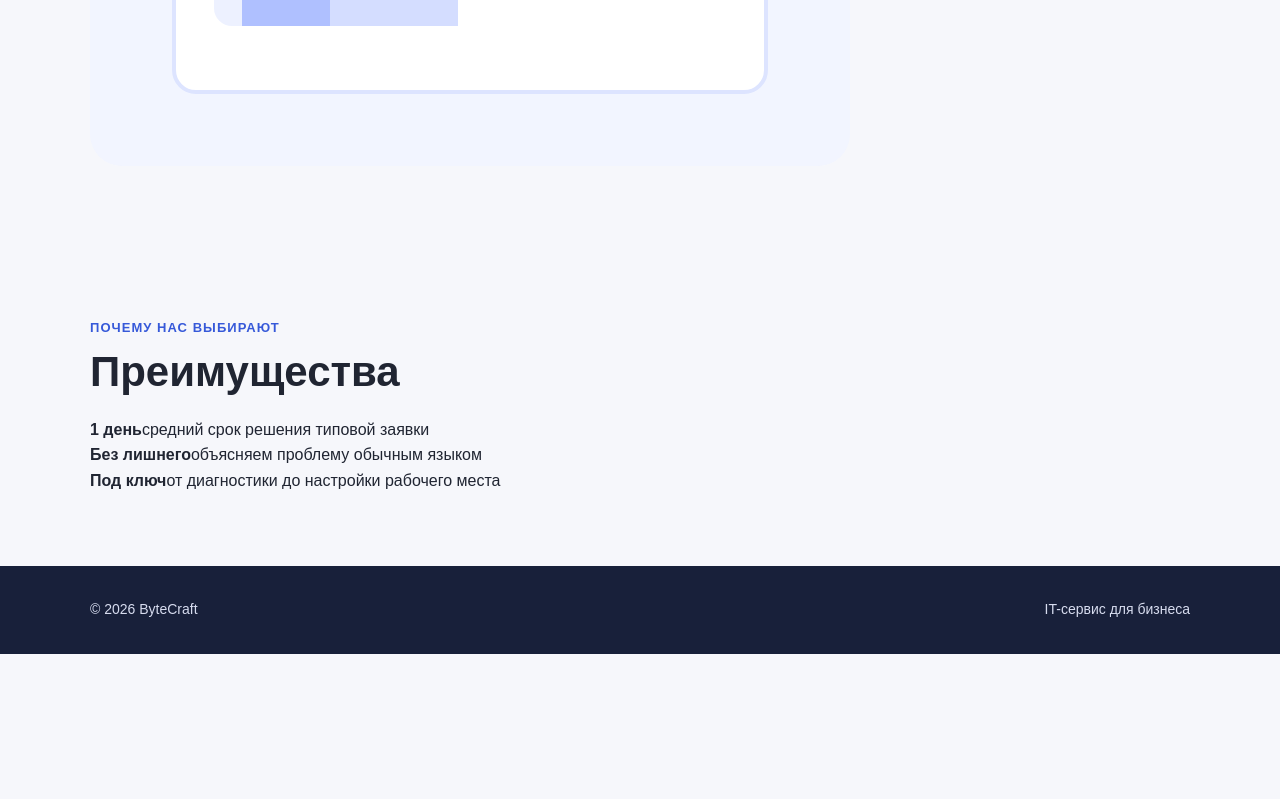
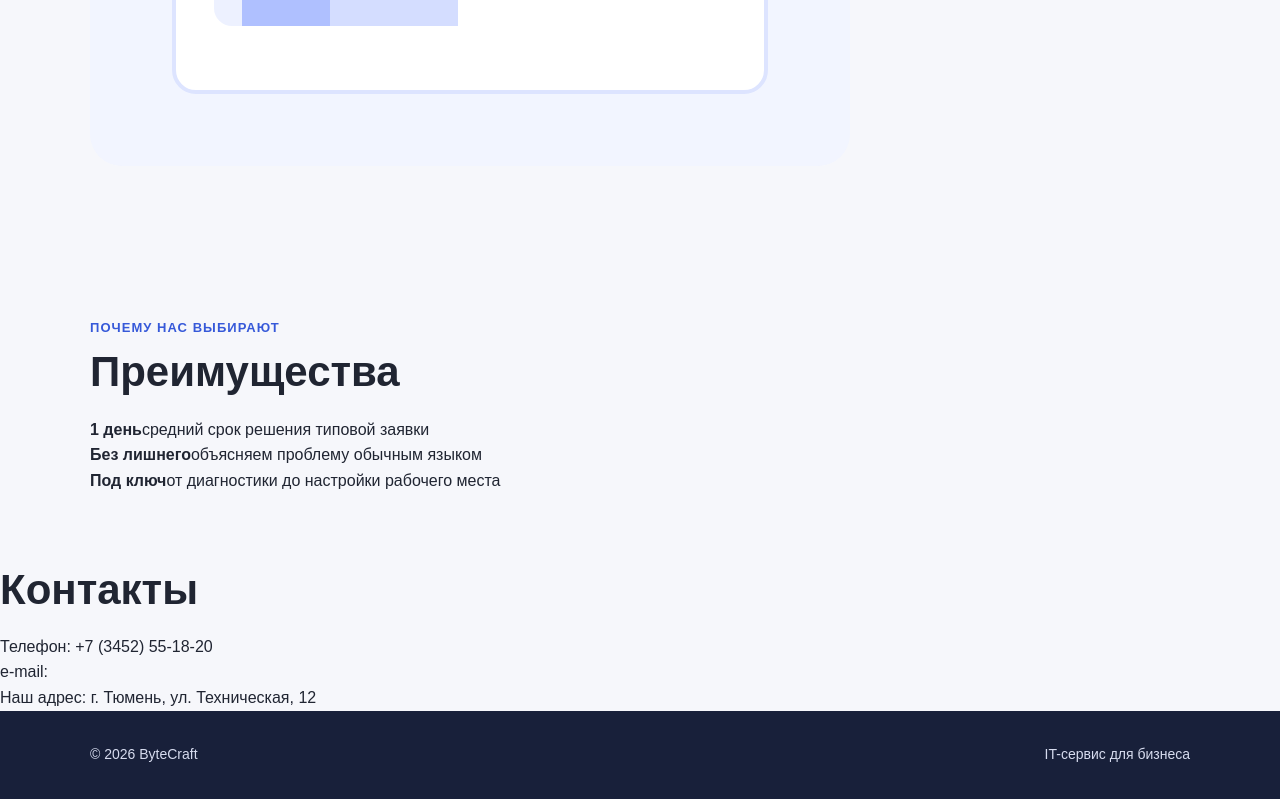
Before and after one commit to EgorTyyyl/company_site, a plain HTML site: page company_site/index.html in a window 1280 px wide. Shown: the part 1645-2444 px from the top of the page. Before the commit the page ends 2299 px from the top, so only its background shows below. Drawn offline with Linux system fonts and the light colour scheme.

Commit message:
Добавил блок контактов в HTML

```diff
--- a/company_site/index.html
+++ b/company_site/index.html
@@ -93,6 +93,13 @@
     -->
   </main>
 
+  <section id="contacts">
+    <h2>Контакты</h2>
+    <div>Телефон: +7 (3452) 55-18-20</div>
+    <div>e-mail: </div>
+    <div>Наш адрес: г. Тюмень, ул. Техническая, 12</div>
+  </section>
+
   <footer class="site-footer">
     <div class="container footer-inner">
       <span>© 2026 ByteCraft</span>
```
